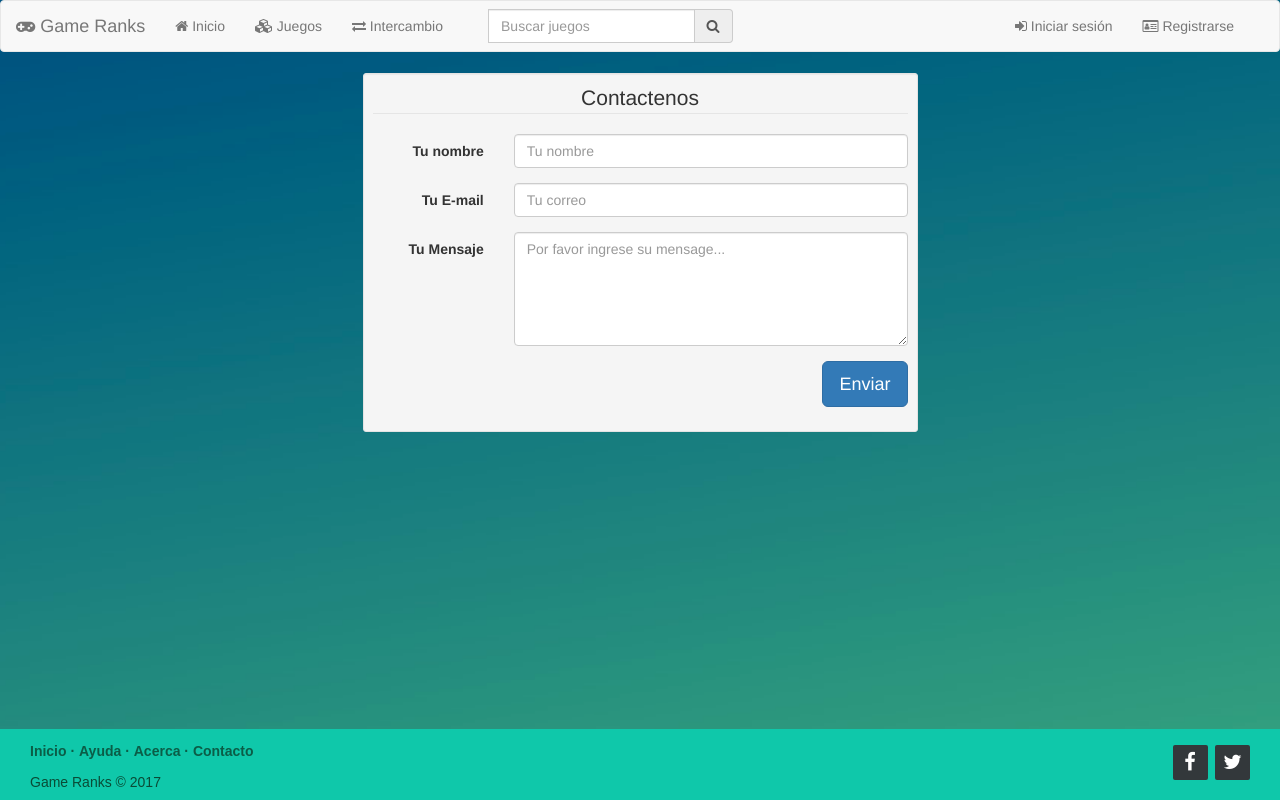
After one commit to kecastro/GameRanks, a Django app: template games/templates/games/contact.html in a window 1280 px wide. The commit adds this page. Run offline with Django 3.2, Linux system fonts and the light colour scheme; the template is opened without the code that fills it, so the values that code supplies are empty; some libraries are stand-ins or nearby versions.

Commit message:
Contact form and automatic emails

```diff
--- a/games/templates/games/base.html
+++ b/games/templates/games/base.html
@@ -119,7 +119,7 @@
                         ·
                         <a href="#">Acerca</a>
                         ·
-                        <a href="#">Contacto</a>
+                        <a href="{% url 'games:contact' %}">Contacto</a>
                     </p>
 
                     <p>Game Ranks &copy; 2017</p>
--- /dev/null
+++ b/games/templates/games/contact.html
@@ -0,0 +1,54 @@
+{% extends 'games/base.html' %}
+{% block title %}Contacto{% endblock %}
+{% block body %}
+    <div class="container">
+        <div class="row">
+          <div class="col-md-6 col-md-offset-3">
+            <div class="well well-sm">
+              <form class="form-horizontal" method="post">
+                  {% csrf_token %}
+                  <fieldset>
+                    <legend class="text-center">Contactenos</legend>
+
+                    <!-- Name input-->
+                    <div class="form-group">
+                      <label class="col-md-3 control-label" for="name">Tu nombre</label>
+                      <div class="col-md-9">
+                        <input id="name" name="name" type="text" placeholder="Tu nombre" class="form-control">
+                      </div>
+                    </div>
+
+                    <!-- Email input-->
+                    <div class="form-group">
+                      <label class="col-md-3 control-label" for="email">Tu E-mail</label>
+                      <div class="col-md-9">
+                        <input id="email" name="email" type="text" placeholder="Tu correo" class="form-control">
+                      </div>
+                    </div>
+
+                    <!-- Message body -->
+                    <div class="form-group">
+                      <label class="col-md-3 control-label" for="message">Tu Mensaje</label>
+                      <div class="col-md-9">
+                        <textarea class="form-control" id="message" name="message" placeholder="Por favor ingrese su mensage..." rows="5"></textarea>
+                      </div>
+                    </div>
+
+                    <!-- Form actions -->
+                    <div class="form-group">
+                      <div class="col-md-12 text-right">
+                        <button type="submit" class="btn btn-primary btn-lg">Enviar</button>
+                      </div>
+                    </div>
+                  </fieldset>
+              </form>
+            </div>
+          </div>
+        </div>
+    </div>
+    {% if message %}
+        <div style="text-align: center" class=" col-md-8 col-md-offset-2 alert alert-success">
+            {{ message }}
+        </div>
+    {% endif %}
+{% endblock %}
--- a/games/templates/games/exchange.html
+++ b/games/templates/games/exchange.html
@@ -1,6 +1,5 @@
 {% extends 'games/base.html' %}
 {% block title %}Intercambios{% endblock %}
-
 {% block body %}
     <h3 style=" color:#acdfb8; text-align: center;">Posibles intercambios</h3>
 
--- a/games/urls.py
+++ b/games/urls.py
@@ -18,5 +18,5 @@ urlpatterns = [
     url(r'^(?P<game_id>[0-9]+)/(?P<user_id>[0-9]+)/vote/$', views.vote, name='vote'),
     url(r'^search/$', views.search_game, name='search_game'),
     url(r'^searchuser/$', views.search_user, name='search_user'),
-
+    url(r'^contact/$', views.contact, name='contact'),
 ]
```
Also changed, not shown: games/views.py (+19 -0 lines).
